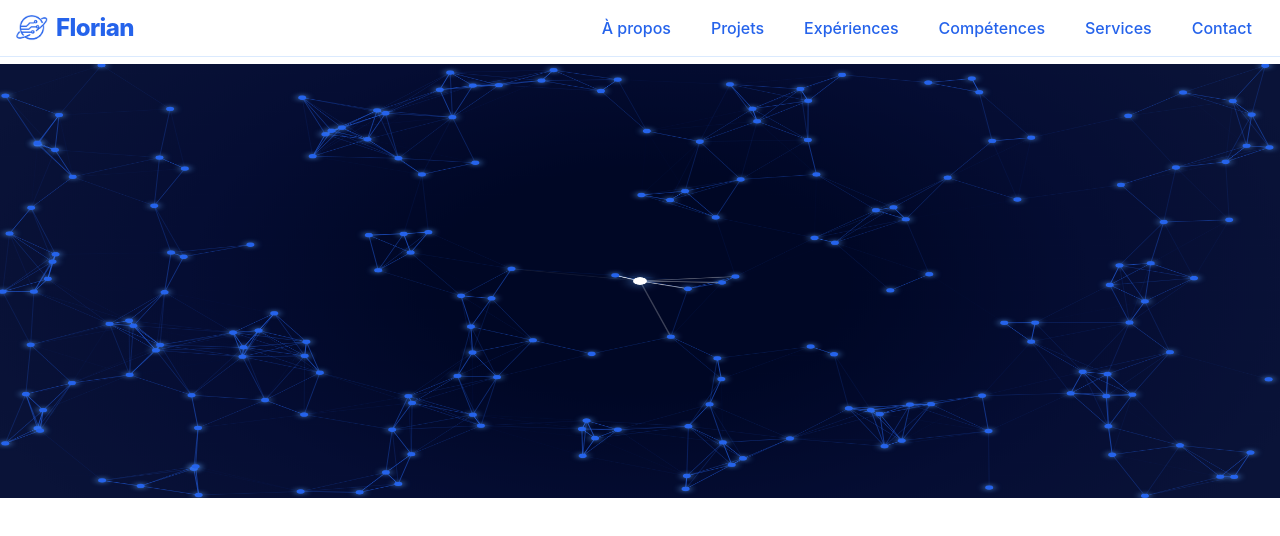
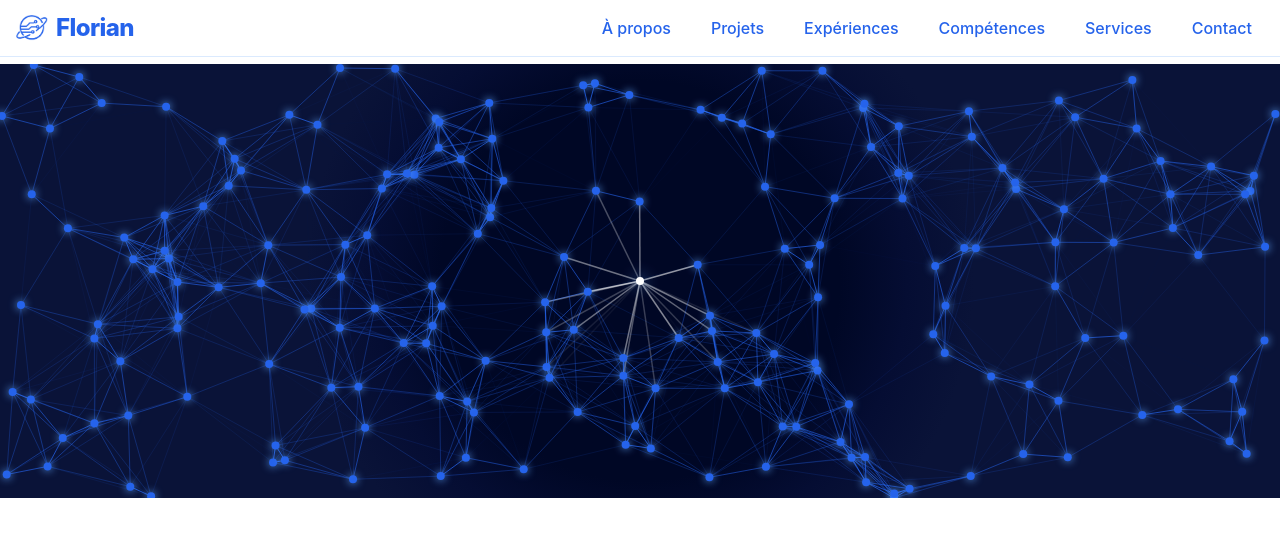
Before and after one commit to florian-grg/Website, a React (Create React App) app: page / in a window 1280 px wide. Shown: the top 536 px of the page. Built offline with nearby package versions, Linux system fonts and the light colour scheme.

Commit message:
feat: update NeuralNetworkBackground to dynamically adjust canvas size and improve point generation logic

```diff
--- a/src/components/NeuralNetworkBackground.jsx
+++ b/src/components/NeuralNetworkBackground.jsx
@@ -1,35 +1,58 @@
-import React, { useRef, useEffect } from "react";
+import React, { useRef, useEffect, useState } from "react";
 
-// Animation simple de "réseau neuronal" (points et lignes animés)
+// Animation réseau neuronal stable et propre
 export default function NeuralNetworkBackground() {
   const canvasRef = useRef(null);
+  const [size, setSize] = useState({ width: 0, height: 0 });
+  const pointsRef = useRef([]);
+  const mouseRef = useRef({ x: 0, y: 0 });
 
+  // Met à jour la taille du canvas selon le parent
+  useEffect(() => {
+    function updateSize() {
+      const canvas = canvasRef.current;
+      if (canvas && canvas.parentElement) {
+        setSize({
+          width: canvas.parentElement.offsetWidth,
+          height: canvas.parentElement.offsetHeight
+        });
+      }
+    }
+    updateSize();
+    window.addEventListener('resize', updateSize);
+    return () => window.removeEventListener('resize', updateSize);
+  }, []);
+
+  // Génère les points une seule fois
+  useEffect(() => {
+    if (size.width > 0 && size.height > 0 && pointsRef.current.length === 0) {
+      const POINTS = 192;
+      pointsRef.current = Array.from({ length: POINTS }, () => ({
+        x: Math.random() * size.width,
+        y: Math.random() * size.height,
+        vx: (Math.random() - 0.5) * 0.5,
+        vy: (Math.random() - 0.5) * 0.5
+      }));
+      mouseRef.current = { x: size.width / 2, y: size.height / 2 };
+    }
+  }, [size.width, size.height]);
+
+  // Animation et interaction
   useEffect(() => {
     const canvas = canvasRef.current;
     const ctx = canvas.getContext("2d");
-  let width = canvas.width = window.innerWidth;
-  let height = canvas.height = window.innerHeight;
+    let animationId;
 
-
-    // Générer des points
-    const POINTS = 192;
-    const points = Array.from({ length: POINTS }, () => ({
-      x: Math.random() * width,
-      y: Math.random() * height,
-      vx: (Math.random() - 0.5) * 0.5,
-      vy: (Math.random() - 0.5) * 0.5
-    }));
-
-    // Neurone souris
-    let mouse = { x: width / 2, y: height / 2 };
     function handleMouseMove(e) {
       const rect = canvas.getBoundingClientRect();
-      mouse.x = e.clientX - rect.left;
-      mouse.y = e.clientY - rect.top;
+      mouseRef.current.x = e.clientX - rect.left;
+      mouseRef.current.y = e.clientY - rect.top;
     }
     window.addEventListener('mousemove', handleMouseMove);
 
     function draw() {
+      const width = size.width;
+      const height = size.height;
       ctx.clearRect(0, 0, width, height);
       // Fond dégradé bleu foncé -> bleu clair
       ctx.save();
@@ -42,8 +65,10 @@ export default function NeuralNetworkBackground() {
       ctx.fillRect(0, 0, width, height);
       ctx.restore();
       // Lignes entre points proches (points)
-      for (let i = 0; i < POINTS; i++) {
-        for (let j = i + 1; j < POINTS; j++) {
+      const points = pointsRef.current;
+      const mouse = mouseRef.current;
+      for (let i = 0; i < points.length; i++) {
+        for (let j = i + 1; j < points.length; j++) {
           const dx = points[i].x - points[j].x;
           const dy = points[i].y - points[j].y;
           const dist = Math.sqrt(dx * dx + dy * dy);
@@ -81,7 +106,7 @@ export default function NeuralNetworkBackground() {
       }
       // Neurone souris (point blanc)
       ctx.beginPath();
-      ctx.arc(mouse.x, mouse.y, 7, 0, 2 * Math.PI);
+      ctx.arc(mouse.x, mouse.y, 4, 0, 2 * Math.PI);
       ctx.fillStyle = "#fff";
       ctx.shadowColor = "#60a5fa";
       ctx.shadowBlur = 16;
@@ -90,6 +115,9 @@ export default function NeuralNetworkBackground() {
     }
 
     function animate() {
+      const width = size.width;
+      const height = size.height;
+      const points = pointsRef.current;
       for (let p of points) {
         p.x += p.vx;
         p.y += p.vy;
@@ -97,20 +125,16 @@ export default function NeuralNetworkBackground() {
         if (p.y < 0 || p.y > height) p.vy *= -1;
       }
       draw();
-      requestAnimationFrame(animate);
+      animationId = requestAnimationFrame(animate);
     }
 
-    animate();
-    function handleResize() {
-      width = canvas.width = window.innerWidth;
-      height = canvas.height = window.innerHeight;
-    }
-    window.addEventListener('resize', handleResize);
+    if (size.width > 0 && size.height > 0) animate();
+
     return () => {
-      window.removeEventListener('resize', handleResize);
       window.removeEventListener('mousemove', handleMouseMove);
+      cancelAnimationFrame(animationId);
     };
-  }, []);
+  }, [size.width, size.height]);
 
   return (
     <canvas
@@ -124,8 +148,8 @@ export default function NeuralNetworkBackground() {
         zIndex: 0,
         pointerEvents: "none"
       }}
-      width={window.innerWidth}
-  height={window.innerHeight}
+      width={size.width}
+      height={size.height}
       aria-hidden="true"
     />
   );
```
Lines whose indentation alone changed are shown as unchanged.
